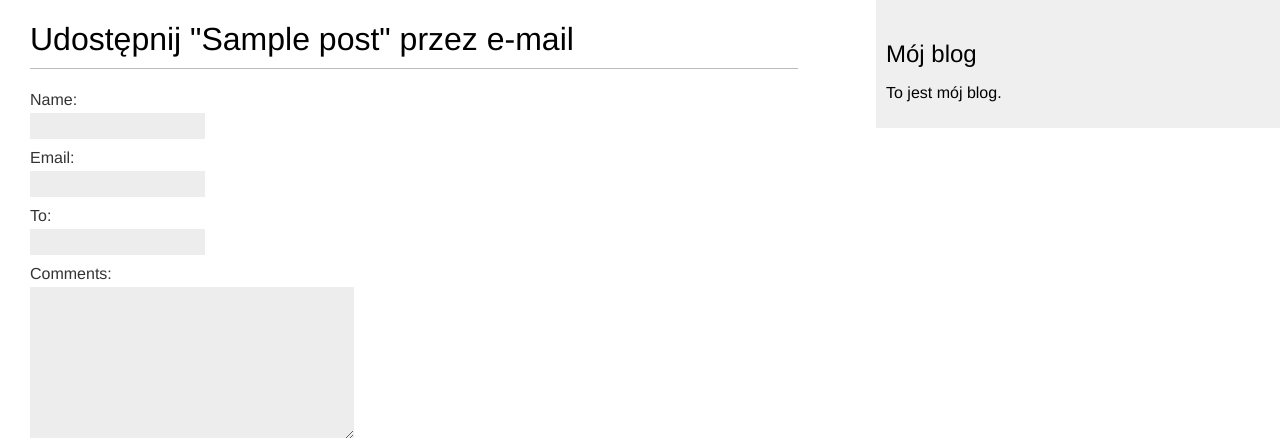
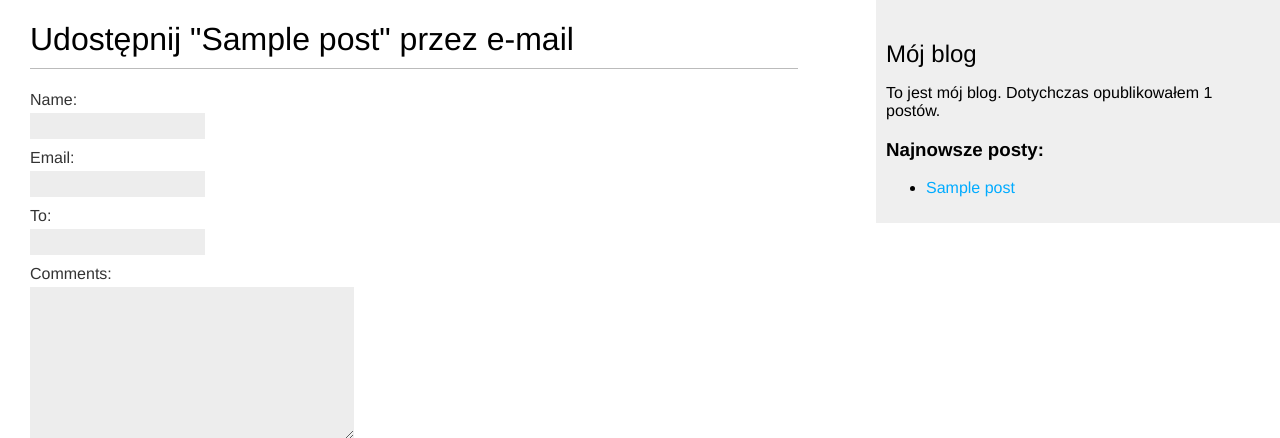
Before and after one commit to kr0pa/blog-from-book, a Django app: page /blog/1/share/ in a window 1280 px wide. Shown: the top 438 px of the page. Run offline with Django 5.2, Linux system fonts and the light colour scheme; tables that the repository leaves empty hold one stand-in row (values such as "Sample post").

Commit message:
created own template tags such as include_tag and simple_tag

```diff
--- a/app_blog/templates/blog/base.html
+++ b/app_blog/templates/blog/base.html
@@ -1,3 +1,4 @@
+{% load blog_tags %}
 {% load static %}
 <!DOCTYPE html>
 <html lang="en">
@@ -20,7 +21,9 @@
 
     <div id="sidebar">
       <h2>Mój blog</h2>
-      <p>To jest mój blog.</p>
+      <p>To jest mój blog. Dotychczas opublikowałem {% all_posts %} postów.</p>
+      <h3>Najnowsze posty:</h3>
+      {% show_latest_posts 3 %}
     </div>
   </body>
 </html>
--- /dev/null
+++ b/app_blog/templates/blog/post/latest_posts.html
@@ -0,0 +1,7 @@
+<ul>
+    {% for post in latest_posts %}
+        <li>
+            <a href="{{ post.get_absolute_url }}">{{ post.title }}</a>
+        </li>
+    {% endfor %}
+</ul>
--- /dev/null
+++ b/app_blog/templatetags/blog_tags.py
@@ -0,0 +1,14 @@
+from django import template
+from app_blog.models import Post
+
+register = template.Library()
+
+@register.simple_tag(name='all_posts')
+def total_post():
+    return Post.published.count()
+
+
+@register.inclusion_tag('blog/post/latest_posts.html')
+def show_latest_posts(count=5):
+    latest_posts = Post.objects.filter(status='PB').order_by('-publish')[:count]
+    return {'latest_posts': latest_posts}
--- a/app_blog/views.py
+++ b/app_blog/views.py
@@ -49,8 +49,7 @@ def post_detail(request, year, month, day, post):
     form = CommentForm()
 
     post_tags_ids = post.tags.values_list('id', flat=True)
-    similar_posts = Post.objects.filter(tags__in=post_tags_ids)\
-        .exclude(id=post.id).annotate(same_tags=Count('tags')).order_by('-same_tags', '-publish')[:4]
+    similar_posts = Post.objects.filter(tags__in=post_tags_ids).exclude(id=post.id).annotate(same_tags=Count('tags')).order_by('-same_tags', '-publish')[:4]
 
     return render(request, 'blog/post/detail.html', {'post': post, 'comments': comments, 'form': form, 'similar_posts': similar_posts})
 
```
Also changed, not shown: app_blog/templatetags/__init__.py (added).
